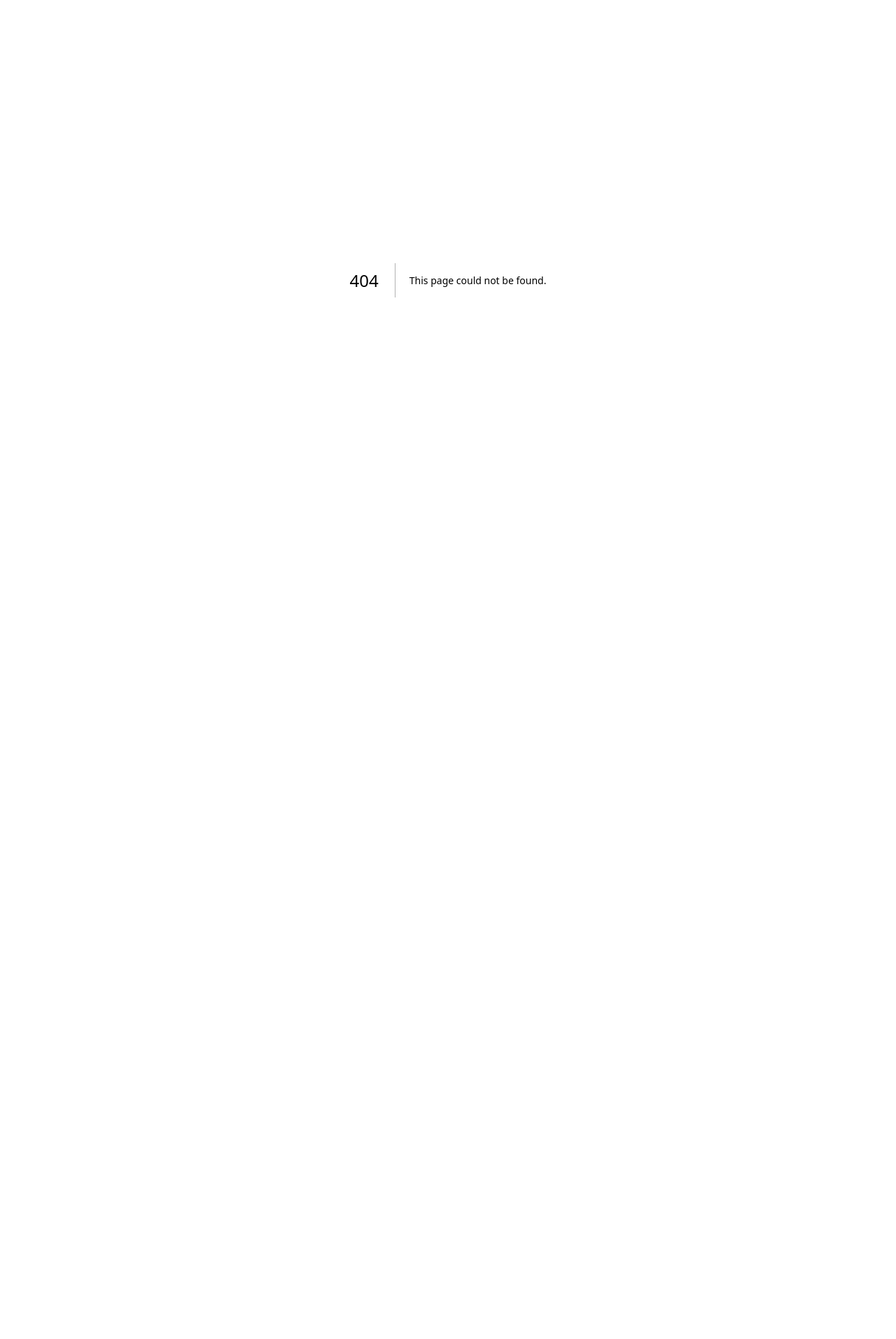
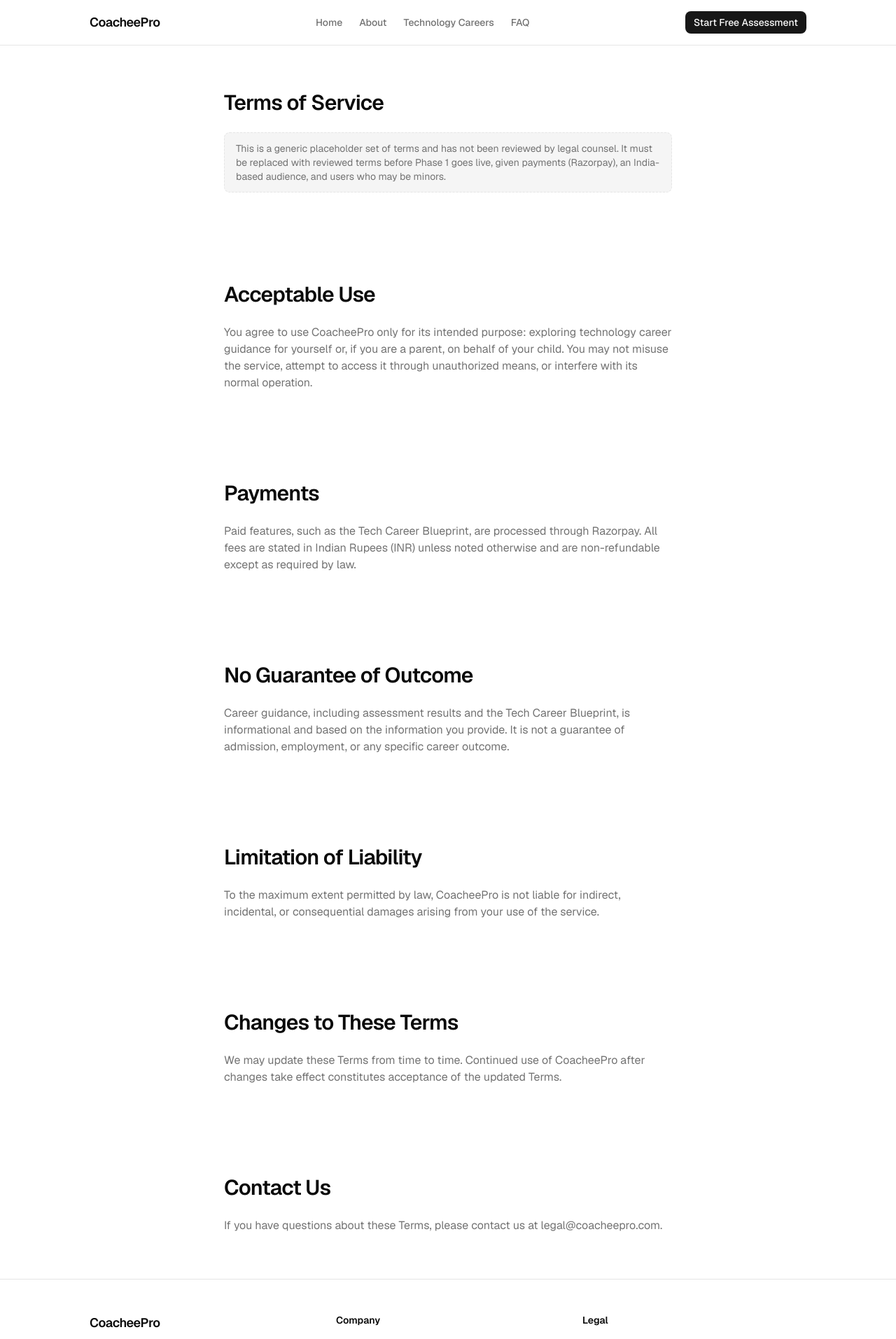
Before and after one commit to NaseerDragonRose/coachee-pro, a Next.js app: page /terms in a window 1280 px wide. Before the commit this address had no page. Shown: the top 1913 px of the page at 70% size. Before the commit the page ends 800 px from the top, so only its background shows below. Built offline with nearby package versions, Linux system fonts and the light colour scheme.

Commit message:
feat: add Terms of Service page

```diff
--- /dev/null
+++ b/app/(marketing)/terms/page.tsx
@@ -0,0 +1,68 @@
+import type { Metadata } from "next"
+
+import { Section } from "@/components/marketing/section"
+
+export const metadata: Metadata = {
+  title: "Terms of Service — CoacheePro",
+  description: "The terms that govern your use of CoacheePro.",
+}
+
+export default function TermsPage() {
+  return (
+    <main className="flex flex-1 flex-col">
+      <Section title="Terms of Service">
+        <p className="rounded-md border border-dashed border-border bg-muted px-4 py-3 text-sm text-muted-foreground">
+          This is a generic placeholder set of terms and has not been
+          reviewed by legal counsel. It must be replaced with reviewed
+          terms before Phase 1 goes live, given payments (Razorpay), an
+          India-based audience, and users who may be minors.
+        </p>
+      </Section>
+      <Section title="Acceptable Use">
+        <p className="text-pretty text-muted-foreground">
+          You agree to use CoacheePro only for its intended purpose:
+          exploring technology career guidance for yourself or, if you
+          are a parent, on behalf of your child. You may not misuse the
+          service, attempt to access it through unauthorized means, or
+          interfere with its normal operation.
+        </p>
+      </Section>
+      <Section title="Payments">
+        <p className="text-pretty text-muted-foreground">
+          Paid features, such as the Tech Career Blueprint, are processed
+          through Razorpay. All fees are stated in Indian Rupees (INR)
+          unless noted otherwise and are non-refundable except as
+          required by law.
+        </p>
+      </Section>
+      <Section title="No Guarantee of Outcome">
+        <p className="text-pretty text-muted-foreground">
+          Career guidance, including assessment results and the Tech
+          Career Blueprint, is informational and based on the information
+          you provide. It is not a guarantee of admission, employment, or
+          any specific career outcome.
+        </p>
+      </Section>
+      <Section title="Limitation of Liability">
+        <p className="text-pretty text-muted-foreground">
+          To the maximum extent permitted by law, CoacheePro is not
+          liable for indirect, incidental, or consequential damages
+          arising from your use of the service.
+        </p>
+      </Section>
+      <Section title="Changes to These Terms">
+        <p className="text-pretty text-muted-foreground">
+          We may update these Terms from time to time. Continued use of
+          CoacheePro after changes take effect constitutes acceptance of
+          the updated Terms.
+        </p>
+      </Section>
+      <Section title="Contact Us">
+        <p className="text-pretty text-muted-foreground">
+          If you have questions about these Terms, please contact us at
+          legal@coacheepro.com.
+        </p>
+      </Section>
+    </main>
+  )
+}
```
